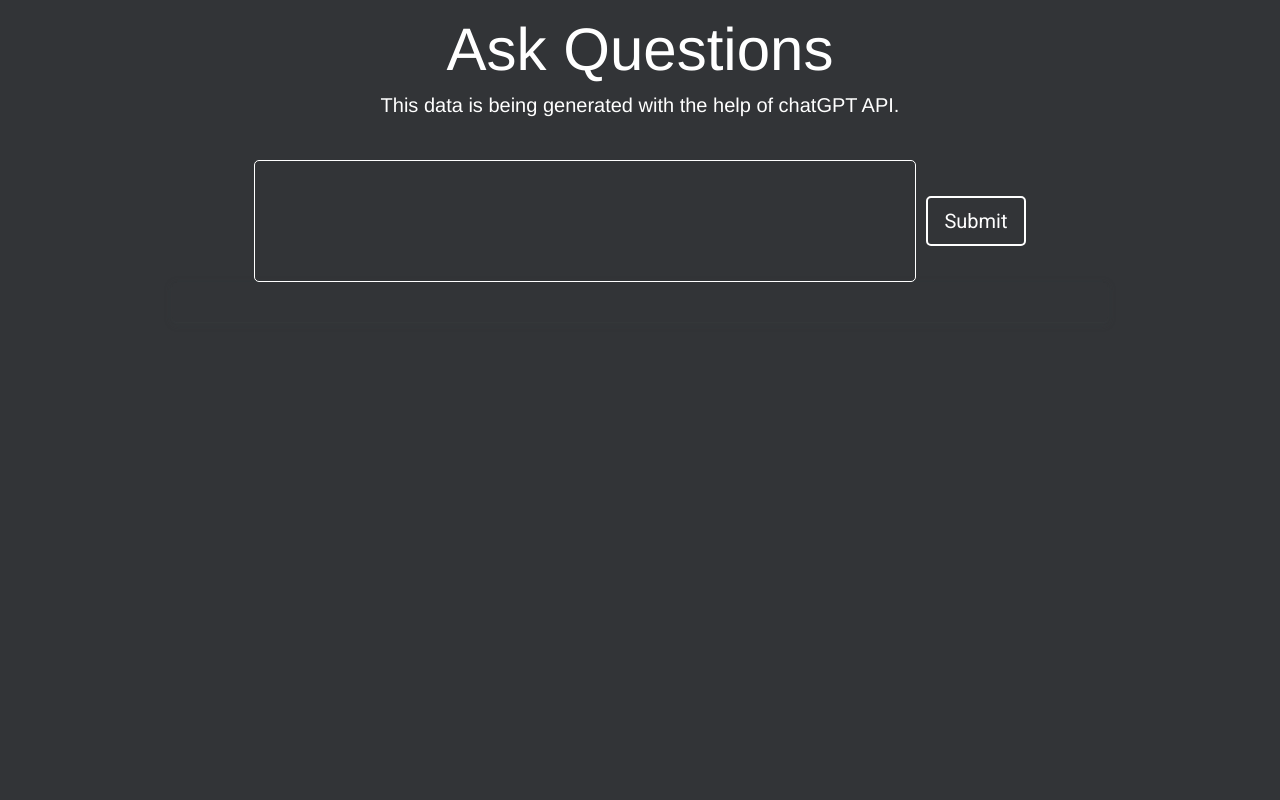
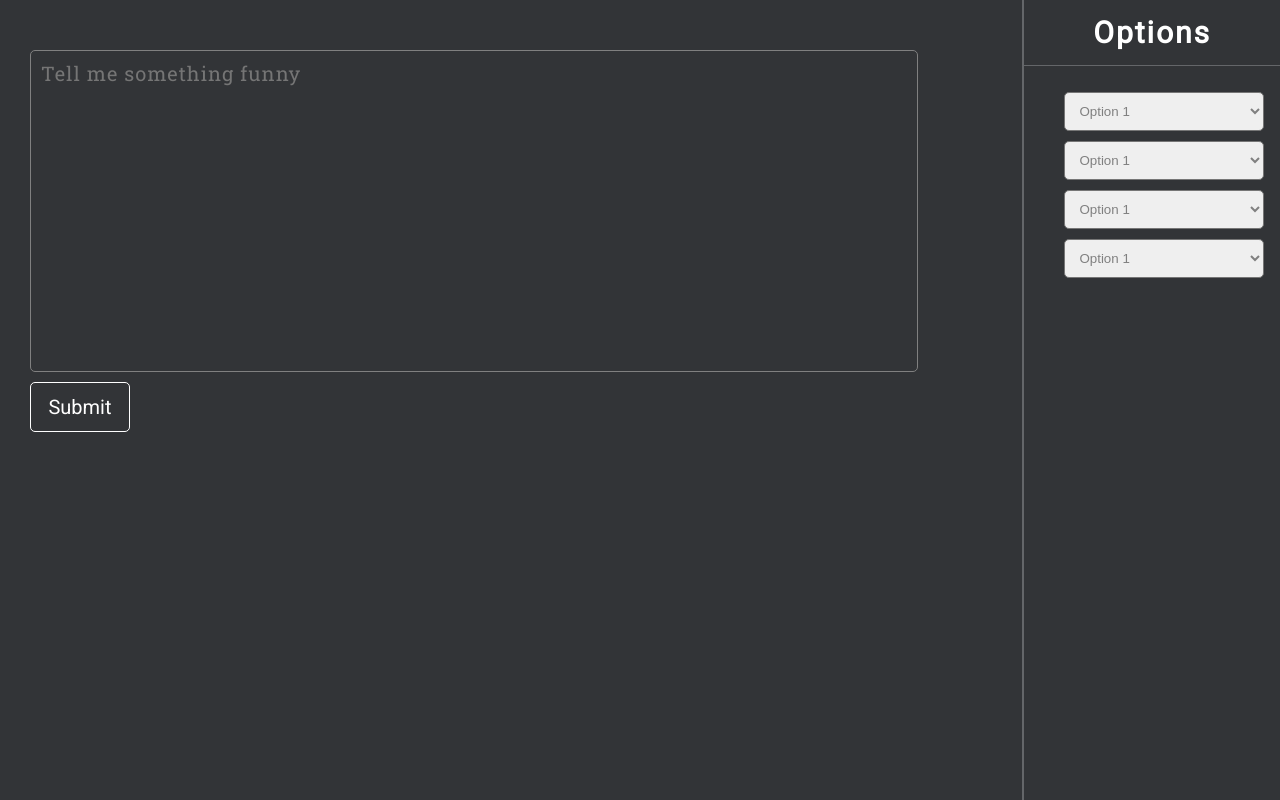
Before and after one commit to Shubham-pb08/chatgpt, a React (Create React App) app: page / in a window 1280 px wide. Built offline with nearby package versions, Linux system fonts and the light colour scheme.

Commit message:
UI changes

```diff
--- a/package.json
+++ b/package.json
@@ -13,6 +13,8 @@
     "react": "^18.2.0",
     "react-dom": "^18.2.0",
     "react-scripts": "5.0.1",
+    "sweetalert2": "^11.7.1",
+    "sweetalert2-react-content": "^5.0.7",
     "web-vitals": "^2.1.4"
   },
   "scripts": {
--- a/src/App.css
+++ b/src/App.css
@@ -1,25 +1,109 @@
+
 body {
   background-color: #323437;
   color: #fff;
 }
 
+.main {
+  width: 100%;
+  display: flex;
+  justify-content: space-between;
+}
+
+.editing-container {
+  width: 80%;
+}
+
+.rightmenu {
+  width: 20%;
+  height: 100vh;
+  border-left: 2px solid #646669;
+}
+
+/* font-family: 'Open Sans', sans-serif; */
+
+.form {
+  margin: 50px 30px;
+}
+
 textarea {
-  width: 50%;
-  height: 100px;
+  width: 90%;
+  height: 300px;
+  border-radius: 5px;
+  outline: none;
   display: block;
   font-size: 20px;
   font-weight: 100;
   letter-spacing: 1px;
   line-height: 25px;
   padding: 10px;
-  border-radius: 5px;
   resize: none;
   background-color: transparent;
-  border: 1px solid #fff;
+  border: 1px solid grey;
   color: #fff;
   font-family: 'Roboto Slab', serif;
 }
 
+.submit {
+  width: 100px;
+  height: 50px;
+  margin-top: 10px;
+  border-radius: 5px;
+  background: transparent;
+  border: 1px solid #fff;
+  color: #fff;
+  font-family: Roboto;
+  font-size: 20px;
+  text-align: center;
+  cursor: pointer;
+}
+
+.submit:hover {
+  background: #fff;
+  border: 1px solid transparent;
+  color: #000;
+}
+
+.option-heading {
+  color: #fff;
+  font-family: 'Roboto', sans-serif;
+  font-size: 30px;
+  font-weight: 600;
+  letter-spacing: 2px;
+  line-height: 25px;
+  text-align: center;
+  border-bottom: 1px solid #646669;
+  padding: 20px;
+  margin: 0px;
+}
+
+.option-list_ul {
+  list-style: none;
+}
+
+.option-list_ul li select {
+  width: 200px;
+  padding: 10px;
+  border-radius: 5px;
+  color: grey;
+  margin-top: 10px;
+}
+
+.result-panel {
+  margin: 50px 30px;
+  width: 90%;
+}
+
+.result-panel .show {
+  font-family: 'Roboto', sans-serif;
+  font-size: 20px;
+  font-weight: 100;
+  line-height: 25px;
+  letter-spacing: 1px;
+  text-align: left;
+}
+
+/*
 h1 {
   font-family: Helvetica, sans-serif;
   font-size: 60px;
@@ -44,7 +128,6 @@ form {
 }
 
 .show {
-  /* font-family: 'Open Sans', sans-serif; */
   font-family: 'Roboto', sans-serif;
   font-size: 20px;
   font-weight: 100;
@@ -58,22 +141,10 @@ form {
   box-shadow: rgba(60, 64, 67, 0.3) 0px 1px 2px 0px, rgba(60, 64, 67, 0.15) 0px 2px 6px 2px;
 }
 
-.submit {
-  width: 100px;
-  height: 50px;
-  border-radius: 5px;
-  background: transparent;
-  border: 2px solid #fff;
-  color: #fff;
-  font-family: Roboto;
-  font-size: 20px;
-  text-align: center;
-  cursor: pointer;
-  margin-left: 10px;
-}
-
-.submit:hover {
-  background: #fff;
-  border: 2px solid transparent;
-  color: #000;
-}
+.error-msg {
+  font-family: 'Roboto', sans-serif;
+  font-size: 30px;
+  font-weight: 100;
+  line-height: 25px;
+  letter-spacing: 1px;
+} */
--- a/src/App.js
+++ b/src/App.js
@@ -6,10 +6,10 @@ function App() {
 
   const [message,setMessage] = useState('');
   const [response,setResponse] = useState('');
+  const [error,setError] = useState(false);
 
   const handleSubmit = (e) => {
     e.preventDefault();
-
     fetch('http://localhost:3001',{
       method: 'POST',
       headers: {
@@ -22,16 +22,64 @@ function App() {
   }
 
   return(
-    <>
-    <h1>Ask Questions</h1>
-    <p>This data is being generated with the help of chatGPT API.</p>
-    <form onSubmit={handleSubmit}>
-      <textarea value={message} onChange={(e)=>{setMessage(e.target.value)}}></textarea>
+    <div className="main">
+      <h1 className="heading"></h1>
+      <div className="editing-container">
+        <form className="form" onSubmit={handleSubmit}>
+          <textarea placeholder="Tell me something funny" className="pallete" id="content" value={message} onChange={(e)=>{setMessage(e.target.value)}}></textarea>
           <button type="submit" className="submit">Submit</button>
         </form>
 
+        <div className="result-panel">
           <p className="show">{response}</p>
-    </>
+        </div>
+      </div>
+
+      <div className="rightmenu">
+        <h1 className="option-heading">Options</h1>
+
+        <ul className="option-list_ul">
+            <li>
+              <select>
+                <option value="">Option 1</option>
+                <option value="">Option 2</option>
+                <option value="">Option 3</option>
+                <option value="">Option 4</option>
+                <option value="">Option 5</option>
+              </select>
+            </li>
+            <li>
+              <select>
+                <option value="">Option 1</option>
+                <option value="">Option 2</option>
+                <option value="">Option 3</option>
+                <option value="">Option 4</option>
+                <option value="">Option 5</option>
+              </select>
+            </li>
+            <li>
+              <select>
+                <option value="">Option 1</option>
+                <option value="">Option 2</option>
+                <option value="">Option 3</option>
+                <option value="">Option 4</option>
+                <option value="">Option 5</option>
+              </select>
+            </li>
+            <li>
+              <select>
+                <option value="">Option 1</option>
+                <option value="">Option 2</option>
+                <option value="">Option 3</option>
+                <option value="">Option 4</option>
+                <option value="">Option 5</option>
+              </select>
+            </li>
+        </ul>
+
+      </div>
+
+    </div>
   )
 }
 
```
Also changed, not shown: index.js (+7 -2 lines), 1 other file (tests, documents, lock files or other folders). Lines whose indentation alone changed are shown as unchanged.
